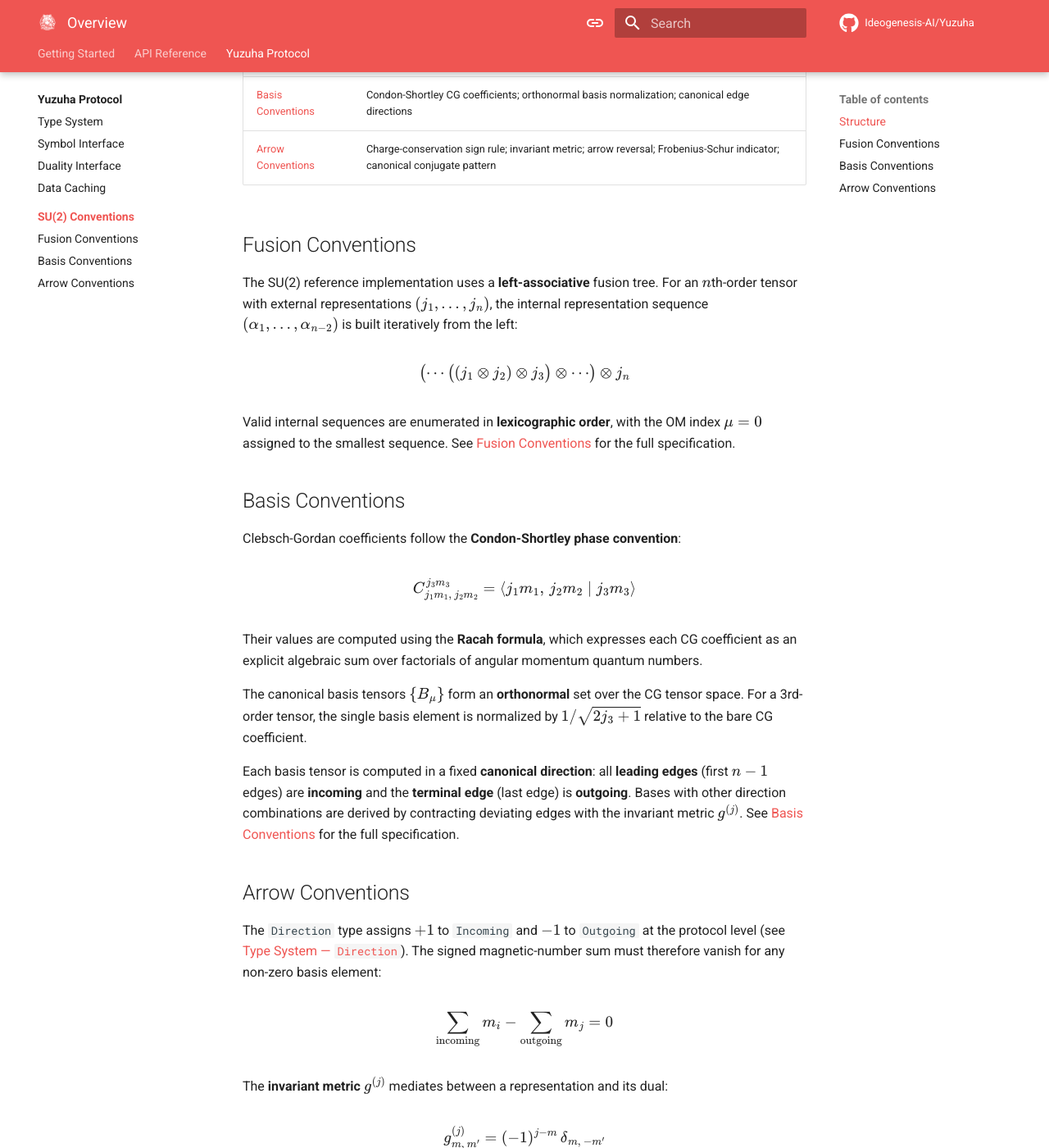
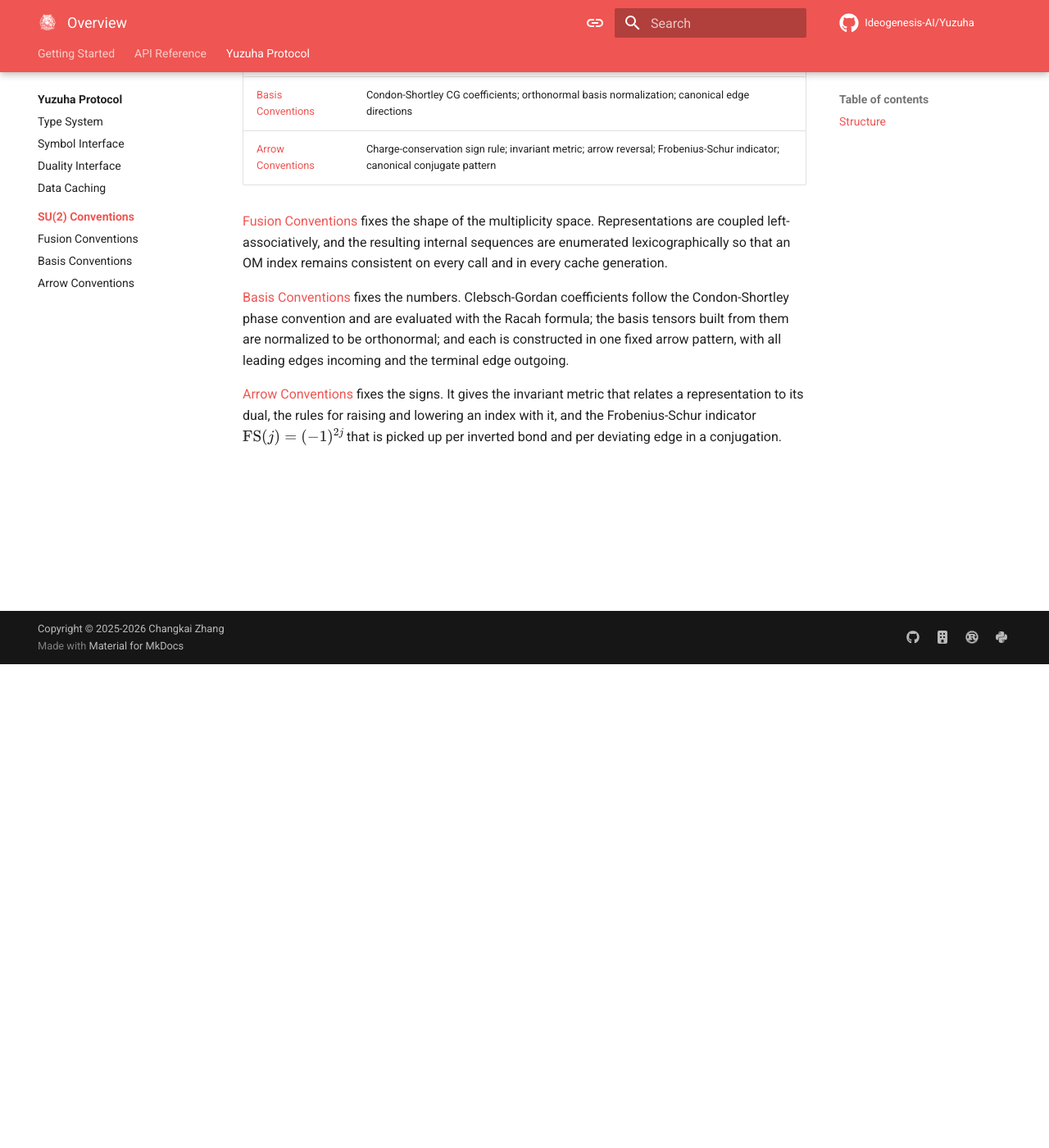
Before and after one commit to Ideogenesis-AI/Yuzuha, an MkDocs documentation site: the page built from docs/protocol/conventions/index.md, in a window 1280 px wide and 1400 px high, scrolled down 590 px. Shown: the whole window at 82% size. Built offline with MkDocs 1.6.1 and Material for MkDocs 9.7.7, drawn with Linux system fonts in a browser that asks for light colours; comment, search, counter and statistics services are not loaded; some of the changed text lies outside the part shown.

Commit message:
Open each conventions page with a lead and reduce the section index to a hub
The three convention pages began directly on a subsection heading, which left no
statement of what the page fixes or how much freedom the protocol leaves around it;
each now opens with a short paragraph saying so, and the fusion page closes by
justifying its lexicographic enumeration from the total order the type system already
requires of representation labels. The section index meanwhile restated all three
pages at length, so a reader met every convention twice and the two copies could
drift apart. Cut it back to one paragraph per page describing what that page settles,
which leaves the conventions themselves stated in exactly one place.

```diff
--- a/docs/protocol/conventions/index.md
+++ b/docs/protocol/conventions/index.md
@@ -19,52 +19,17 @@ of the SU(2) implementation:
 | [Basis Conventions](basis.md) | Condon-Shortley CG coefficients; orthonormal basis normalization; canonical edge directions |
 | [Arrow Conventions](arrows.md) | Charge-conservation sign rule; invariant metric; arrow reversal; Frobenius-Schur indicator; canonical conjugate pattern |
 
-## Fusion Conventions
+[Fusion Conventions](fusion.md) fixes the shape of the multiplicity space. Representations
+are coupled left-associatively, and the resulting internal sequences are enumerated
+lexicographically so that an OM index remains consistent on every call and in every
+cache generation.
 
-The SU(2) reference implementation uses a **left-associative** fusion tree. For an
-\(n\)th-order tensor with external representations \((j_1, \ldots, j_n)\), the
-internal representation sequence \((\alpha_1, \ldots, \alpha_{n-2})\) is built
-iteratively from the left:
+[Basis Conventions](basis.md) fixes the numbers. Clebsch-Gordan coefficients follow the
+Condon-Shortley phase convention and are evaluated with the Racah formula; the basis
+tensors built from them are normalized to be orthonormal; and each is constructed in
+one fixed arrow pattern, with all leading edges incoming and the terminal edge outgoing.
 
-$$\bigl(\cdots\bigl((j_1 \otimes j_2) \otimes j_3\bigr) \otimes \cdots\bigr) \otimes j_n$$
-
-Valid internal sequences are enumerated in **lexicographic order**, with the OM index
-\(\mu = 0\) assigned to the smallest sequence. See [Fusion Conventions](fusion.md) for
-the full specification.
-
-## Basis Conventions
-
-Clebsch-Gordan coefficients follow the **Condon-Shortley phase convention**:
-
-$$C^{j_3 m_3}_{j_1 m_1,\, j_2 m_2} = \langle j_1 m_1,\, j_2 m_2 \mid j_3 m_3 \rangle$$
-
-Their values are computed using the **Racah formula**, which expresses each CG
-coefficient as an explicit algebraic sum over factorials of angular momentum quantum
-numbers.
-
-The canonical basis tensors \(\{B_\mu\}\) form an **orthonormal** set over the CG
-tensor space. For a 3rd-order tensor, the single basis element is normalized by
-\(1/\sqrt{2j_3 + 1}\) relative to the bare CG coefficient.
-
-Each basis tensor is computed in a fixed **canonical direction**: all **leading edges**
-(first \(n-1\) edges) are **incoming** and the **terminal edge** (last edge) is
-**outgoing**. Bases with other direction combinations are derived by contracting
-deviating edges with the invariant metric \(g^{(j)}\). See
-[Basis Conventions](basis.md) for the full specification.
-
-## Arrow Conventions
-
-The `Direction` type assigns \(+1\) to `Incoming` and \(-1\) to `Outgoing` at the
-protocol level (see [Type System — `Direction`](../types.md#direction)). The signed
-magnetic-number sum must therefore vanish for any non-zero basis element:
-
-$$\sum_{\text{incoming}} m_i - \sum_{\text{outgoing}} m_j = 0$$
-
-The **invariant metric** \(g^{(j)}\) mediates between a representation and its dual:
-
-$$g^{(j)}_{m,\,m'} = (-1)^{j-m}\,\delta_{m,\,-m'}$$
-
-It satisfies \((g^{(j)})^2 = (-1)^{2j}\,I\), so its square equals the
-**Frobenius-Schur (FS) indicator** \(\text{FS}(j) = (-1)^{2j}\). The FS indicator is
-\(+1\) for integer spin and \(-1\) for half-integer spin; it sets the phase acquired
-per bond inversion. See [Arrow Conventions](arrows.md) for the full specification.
+[Arrow Conventions](arrows.md) fixes the signs. It gives the invariant metric that relates
+a representation to its dual, the rules for raising and lowering an index with it, and the
+Frobenius-Schur indicator \(\text{FS}(j) = (-1)^{2j}\) that is picked up per inverted bond
+and per deviating edge in a conjugation.
```
Also changed, not shown: docs/protocol/conventions/arrows.md (+7 -1 lines), docs/protocol/conventions/basis.md (+7 -0 lines), docs/protocol/conventions/fusion.md (+15 -2 lines).
